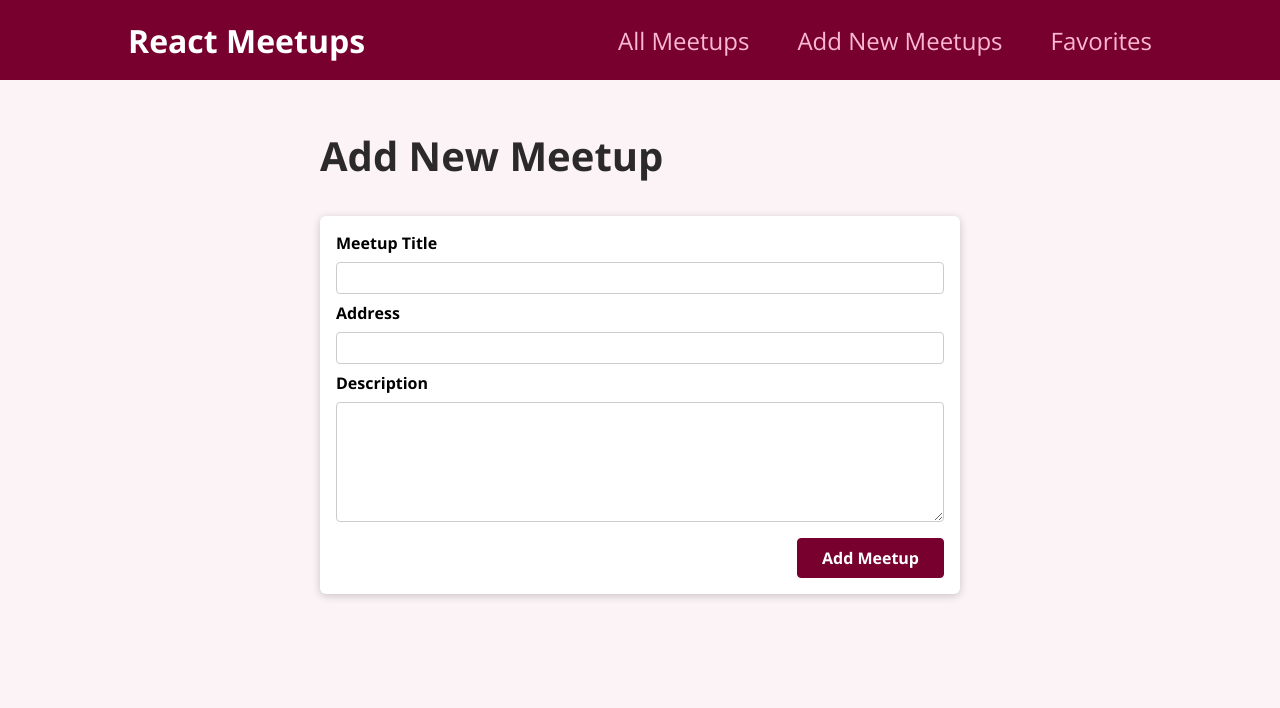
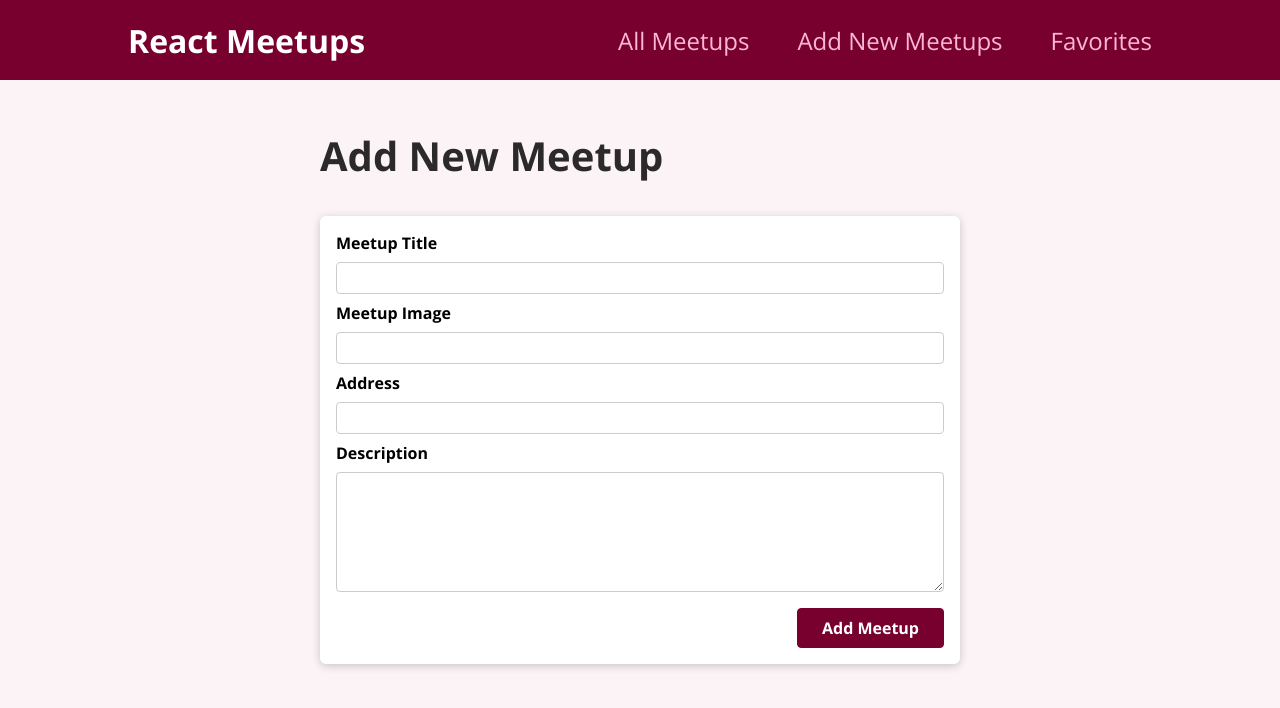
Before and after one commit to MChiancone/react-course, a React (Create React App) app: page /new-meetup in a window 1280 px wide. Shown: the top 708 px of the page. Built offline with nearby package versions, Linux system fonts and the light colour scheme.

Commit message:
GetUserInput & HandleFormSubmission w/ Comments

```diff
--- a/src/components/meetups/NewMeetupForm.js
+++ b/src/components/meetups/NewMeetupForm.js
@@ -1,24 +1,72 @@
+// How to use useRef() Hook
+//
+// React allows us to set up references to DOM elements.
+// To set up such a connection we:
+// First Import useRef
+// Second, create a variable for each ref and assign the useRef() function call to it.
+// Third, use the ref prop on the form inputs you want setup with useRef and make the connection to your variable from second step.
+// Fourth, Create a variable for each enteredFormInputs and assign it to the Ref's current value to grab user input.
+// Fifth, Create a new object to store the above variables as values.
+// Console.log or sent object data to a server/database.
+
+import { useRef } from 'react';
+
 import React from 'react';
 import Card from '../ui/Card';
 import classes from './NewMeetupForm.module.css';
 
-// NewMeetupForm Component that is used in NewMeetup Page Component.
+//
+// NewMeetupForm Component - that is used in NewMeetup Page Component & rendered
+// by the NewMeetupPage Component.
+const NewMeetupForm = () => {
+  //
+  // Set variables = useRef Object for use on HTML Input Element.
+  // This creates a useRef() object and stores it in a variable.
+  const titleInputRef = useRef();
+  const imageInputRef = useRef();
+  const addressInputRef = useRef();
+  const descriptionInputRef = useRef();
 
-const NewMeetupForm = () => {
+  // Create Function, submitHandler, to get form data that a user submits on NewMeetupPage.
+  function submiteHandler(event) {
+    // Stop browser default from refreshing screen.
+    event.preventDefault();
+    // Read (formInput) entered values using "refs" current value from event object.
+    // Extract what the user entered to "entered" Variable.
+    const enteredTitle = titleInputRef.current.value;
+    const enteredImage = imageInputRef.current.value;
+    const enteredAddress = addressInputRef.current.value;
+    const enteredDescription = descriptionInputRef.current.value;
+
+    // Create a new object data structure to store enteredUserInputValues as values.
+    const meetupData = {
+      title: enteredTitle,
+      image: enteredImage,
+      address: enteredAddress,
+      description: enteredDescription,
+    };
+    //Log to console just to test, eventually send to server
+    console.log(meetupData);
+  }
+
   return (
     <Card>
-      <form className={classes.form}>
+      <form className={classes.form} onSubmit={submiteHandler}>
         <div className={classes.control}>
-          <label htmlFor="image">Meetup Title</label>
-          <input type="url" required id="image" />
+          <label htmlFor="title">Meetup Title</label>
+          <input type="text" required id="title" ref={titleInputRef} />
+        </div>
+        <div className={classes.control}>
+          <label htmlFor="image">Meetup Image</label>
+          <input type="url" required id="image" ref={imageInputRef} />
         </div>
         <div className={classes.control}>
           <label htmlFor="address">Address</label>
-          <input type="text" required id="address" />
+          <input type="text" required id="address" ref={addressInputRef} />
         </div>
         <div className={classes.control}>
           <label htmlFor="description">Description</label>
-          <textarea id="description" rows="5" required></textarea>
+          <textarea id="description" required rows="5" ref={descriptionInputRef}></textarea>
         </div>
         <div className={classes.actions}>
           <button>Add Meetup</button>
```
